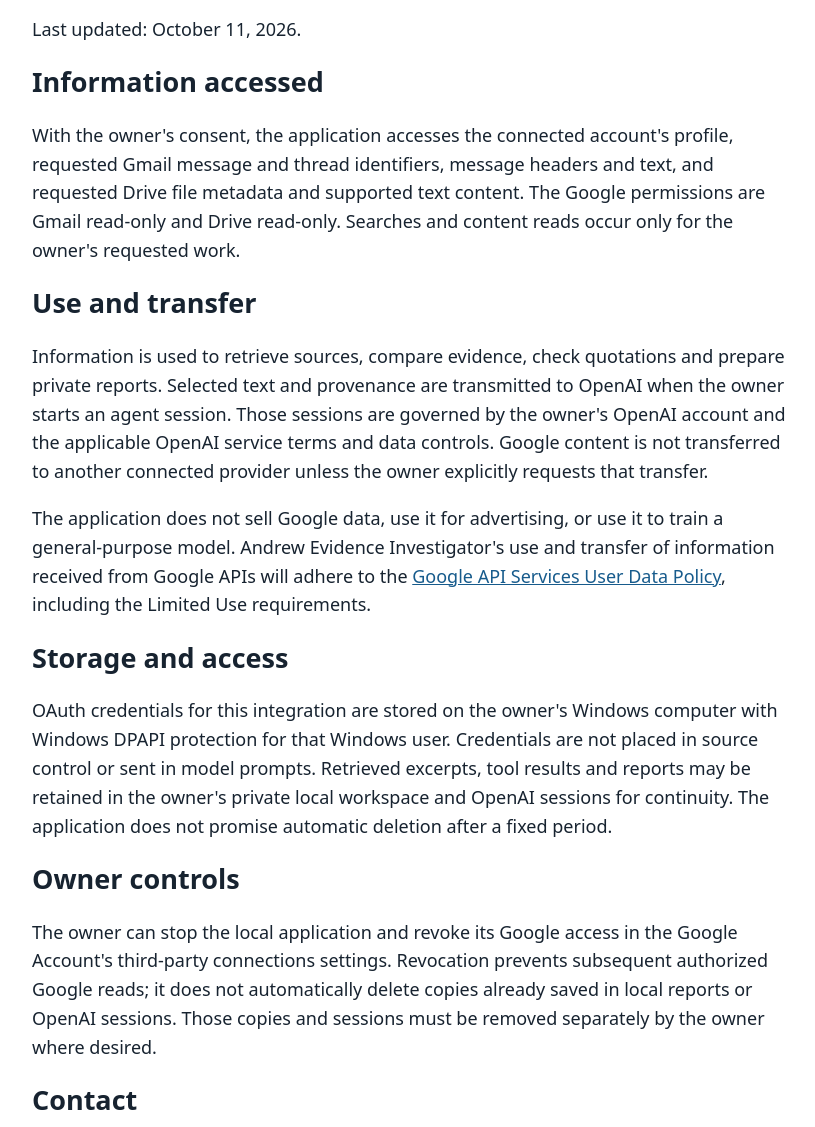
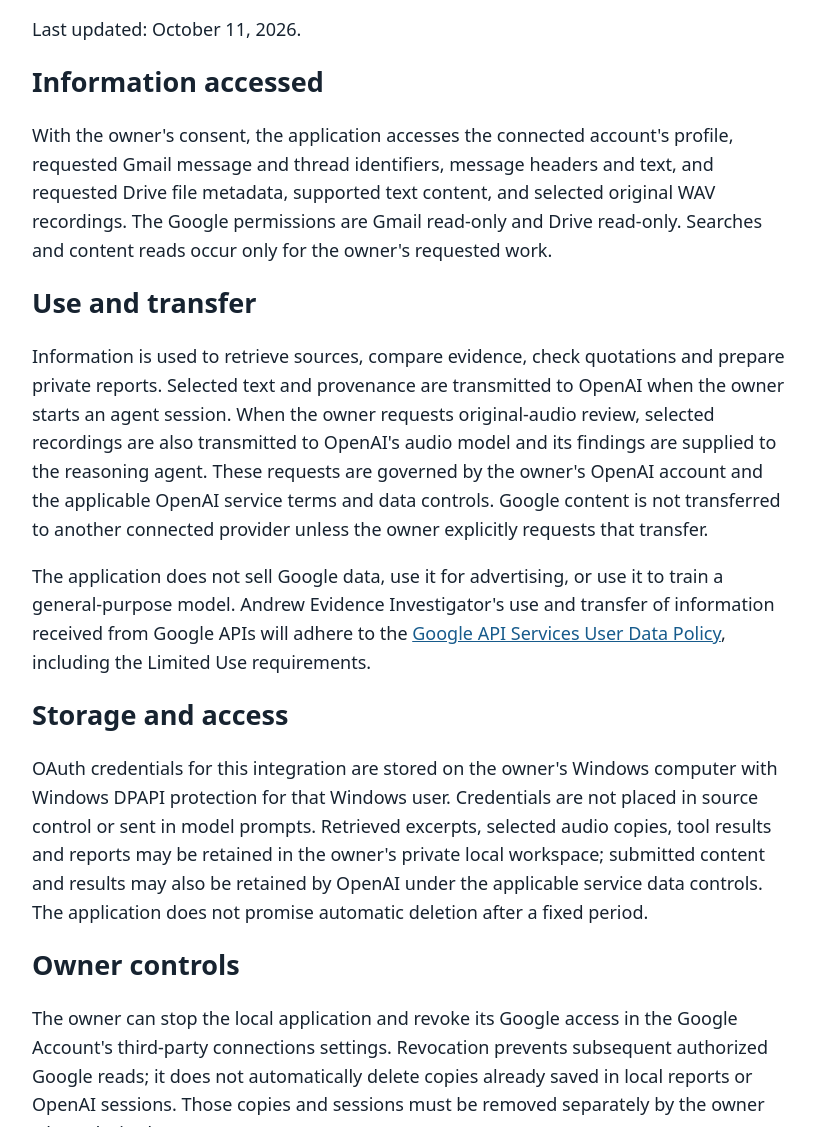
Before and after one commit to kudlickiandrew012/andrew-evidence-investigator-info, a plain HTML site: page privacy.html in a window 1280 px wide. Shown: the part 192-1319 px from the top of the page, without its empty margins (228-1043 px from the left). Drawn offline with Linux system fonts and the light colour scheme.

Commit message:
Describe owner-requested original audio review

```diff
--- a/privacy.html
+++ b/privacy.html
@@ -7,12 +7,12 @@
 <p>Andrew Evidence Investigator is a personal evidence-review application. This policy describes how its Google API integration accesses, uses, shares and stores information.</p>
 <p>Last updated: October 11, 2026.</p>
 <h2>Information accessed</h2>
-<p>With the owner's consent, the application accesses the connected account's profile, requested Gmail message and thread identifiers, message headers and text, and requested Drive file metadata and supported text content. The Google permissions are Gmail read-only and Drive read-only. Searches and content reads occur only for the owner's requested work.</p>
+<p>With the owner's consent, the application accesses the connected account's profile, requested Gmail message and thread identifiers, message headers and text, and requested Drive file metadata, supported text content, and selected original WAV recordings. The Google permissions are Gmail read-only and Drive read-only. Searches and content reads occur only for the owner's requested work.</p>
 <h2>Use and transfer</h2>
-<p>Information is used to retrieve sources, compare evidence, check quotations and prepare private reports. Selected text and provenance are transmitted to OpenAI when the owner starts an agent session. Those sessions are governed by the owner's OpenAI account and the applicable OpenAI service terms and data controls. Google content is not transferred to another connected provider unless the owner explicitly requests that transfer.</p>
+<p>Information is used to retrieve sources, compare evidence, check quotations and prepare private reports. Selected text and provenance are transmitted to OpenAI when the owner starts an agent session. When the owner requests original-audio review, selected recordings are also transmitted to OpenAI's audio model and its findings are supplied to the reasoning agent. These requests are governed by the owner's OpenAI account and the applicable OpenAI service terms and data controls. Google content is not transferred to another connected provider unless the owner explicitly requests that transfer.</p>
 <p>The application does not sell Google data, use it for advertising, or use it to train a general-purpose model. Andrew Evidence Investigator's use and transfer of information received from Google APIs will adhere to the <a href="https://developers.google.com/terms/api-services-user-data-policy">Google API Services User Data Policy</a>, including the Limited Use requirements.</p>
 <h2>Storage and access</h2>
-<p>OAuth credentials for this integration are stored on the owner's Windows computer with Windows DPAPI protection for that Windows user. Credentials are not placed in source control or sent in model prompts. Retrieved excerpts, tool results and reports may be retained in the owner's private local workspace and OpenAI sessions for continuity. The application does not promise automatic deletion after a fixed period.</p>
+<p>OAuth credentials for this integration are stored on the owner's Windows computer with Windows DPAPI protection for that Windows user. Credentials are not placed in source control or sent in model prompts. Retrieved excerpts, selected audio copies, tool results and reports may be retained in the owner's private local workspace; submitted content and results may also be retained by OpenAI under the applicable service data controls. The application does not promise automatic deletion after a fixed period.</p>
 <h2>Owner controls</h2>
 <p>The owner can stop the local application and revoke its Google access in the Google Account's third-party connections settings. Revocation prevents subsequent authorized Google reads; it does not automatically delete copies already saved in local reports or OpenAI sessions. Those copies and sessions must be removed separately by the owner where desired.</p>
 <h2>Contact</h2>
```
Also changed, not shown: index.html (+2 -2 lines).
